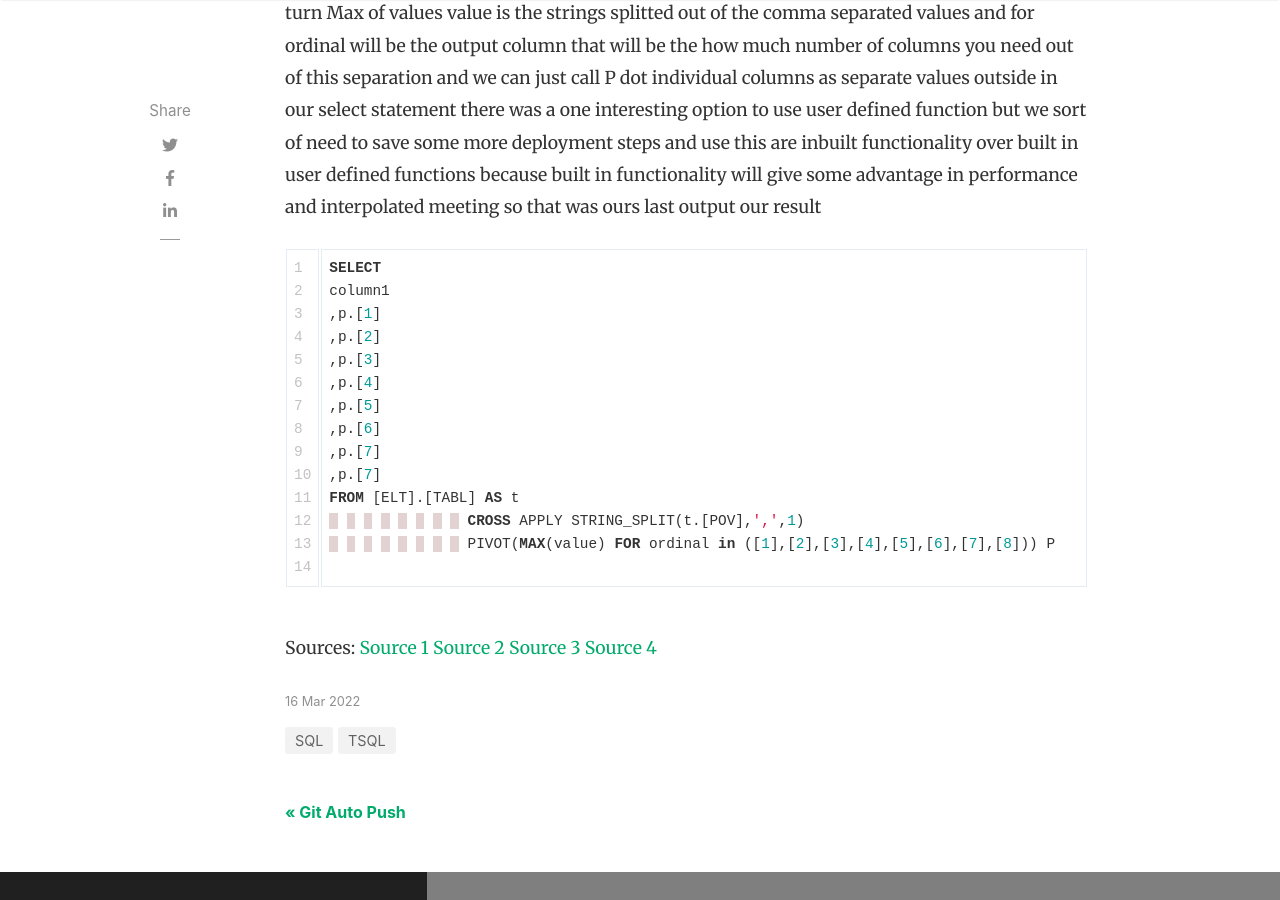
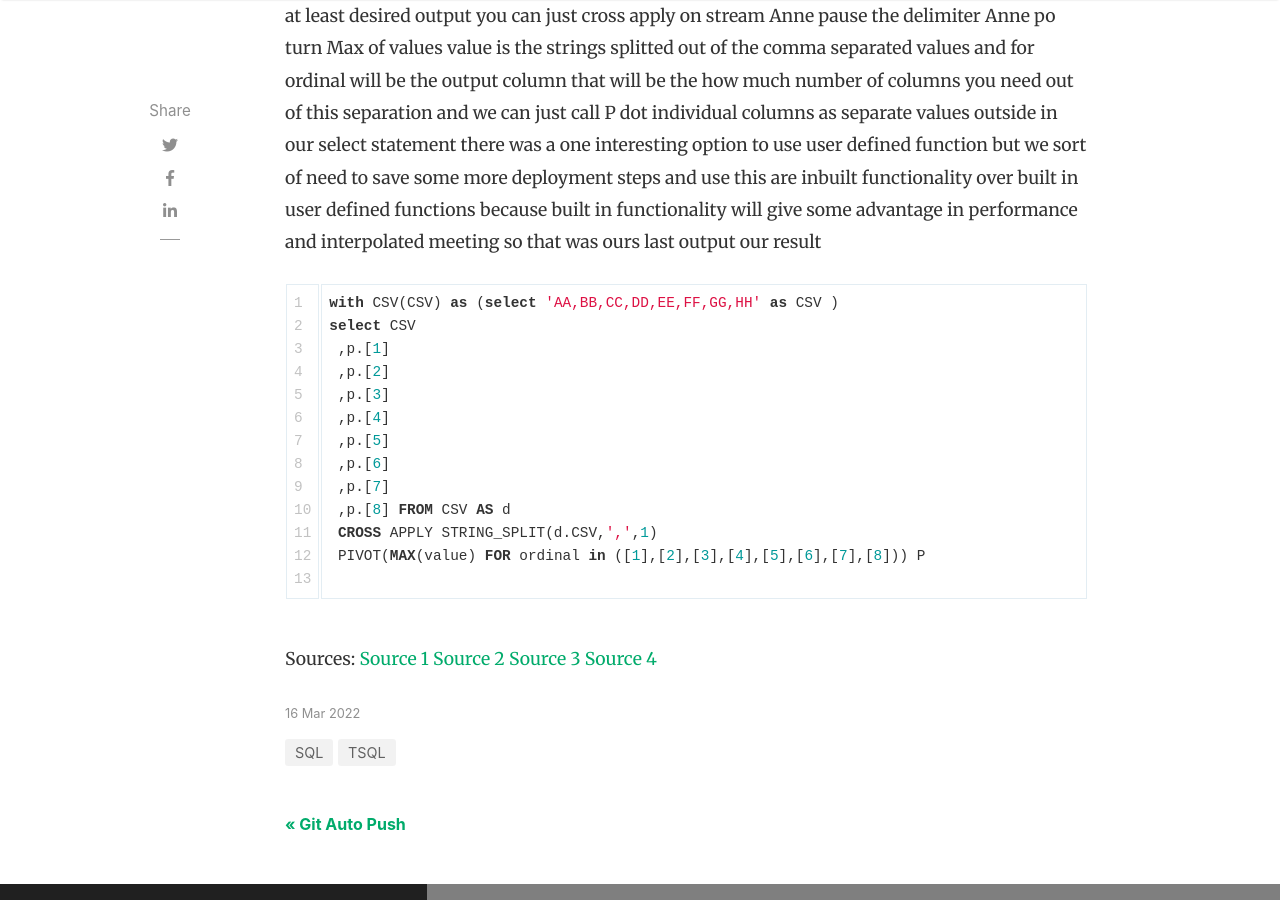
Before and after one commit to ashish-choudhari/weblog, a Jekyll site: the page built from _posts/2022-03-16-comma-separated-values-columns.md, in a window 1280 px wide and 900 px high, scrolled down 3009 px. Built offline with Jekyll 4.4.1, drawn with Linux system fonts in a browser that asks for light colours; nearby versions of some CDN libraries; comment, search, counter and statistics services are not loaded.

Commit message:
made changes

```diff
--- a/_posts/2022-03-16-comma-separated-values-columns.md
+++ b/_posts/2022-03-16-comma-separated-values-columns.md
@@ -31,8 +31,8 @@
 cross apply ( select p1 = charindex( ',', str ) ) ap1
 cross apply ( select p2 = charindex( ',', str, p1 + 1 ) ) ap2
 cross apply ( select Nmame = substring( str, 1, p1-1 )
-                 , Surname = substring( str, p1+1, p2-p1-1 )
-          ) ParsedData
+ , Surname = substring( str, p1+1, p2-p1-1 )
+ ) ParsedData
 ~~~
 
 well, some solutions were using XML as data type transformation based on that we can separate columns into multiple but we are using online solution as data analytics and it does not support some of the SQL Server functionality so XML as data type was out of picture here
@@ -46,8 +46,8 @@
 , S.a.value('(/H/r)[4]', 'INT') AS level4
 , S.a.value('(/H/r)[5]', 'INT') AS level5
 FROM (
-    SELECT *,CAST (N'<H><r>' + REPLACE(levelsFeed, ',', '</r><r>')  + '</r> </H>' AS XML) AS [vals]
-    FROM Feedbacks
+ SELECT *,CAST (N'<H><r>' + REPLACE(levelsFeed, ',', '</r><r>')  + '</r> </H>' AS XML) AS [vals]
+ FROM Feedbacks
 )  as d
 CROSS APPLY d.[vals].nodes('/H/r') S(a)
 ~~~
@@ -58,17 +58,17 @@
 
 SELECT FeedbackID, [1],[2],[3],[4],[5]
 FROM (
-    SELECT *, ROW_NUMBER() OVER (PARTITION BY feedbackID ORDER BY (SELECT  null)) as rn
+ SELECT *, ROW_NUMBER() OVER (PARTITION BY feedbackID ORDER BY (SELECT  null)) as rn
 FROM (
-    SELECT FeedbackID, levelsFeed
-    FROM Feedbacks
+ SELECT FeedbackID, levelsFeed
+ FROM Feedbacks
 ) as a
 CROSS APPLY dbo.Split(levelsFeed, ',')
 ) as SourceTable
 PIVOT
 (
-    MAX(data)
-    FOR rn IN ([1],[2],[3],[4],[5])
+ MAX(data)
+ FOR rn IN ([1],[2],[3],[4],[5])
 )as pivotable
 
 ~~~
@@ -77,19 +77,18 @@
 
 
 ~~~sql
-SELECT
-column1
-,p.[1]
-,p.[2]
-,p.[3]
-,p.[4]
-,p.[5]
-,p.[6]
-,p.[7]
-,p.[7]
-FROM [ELT].[TABL] AS t
-                CROSS APPLY STRING_SPLIT(t.[POV],',',1)
-                PIVOT(MAX(value) FOR ordinal in ([1],[2],[3],[4],[5],[6],[7],[8])) P
+with CSV(CSV) as (select 'AA,BB,CC,DD,EE,FF,GG,HH' as CSV )
+select CSV
+ ,p.[1]
+ ,p.[2]
+ ,p.[3]
+ ,p.[4]
+ ,p.[5]
+ ,p.[6]
+ ,p.[7]
+ ,p.[8] FROM CSV AS d
+ CROSS APPLY STRING_SPLIT(d.CSV,',',1)
+ PIVOT(MAX(value) FOR ordinal in ([1],[2],[3],[4],[5],[6],[7],[8])) P
 
 ~~~
 Sources:
```
Also changed, not shown: other parts of _posts/2022-03-16-comma-separated-values-columns.md (+1 -1 lines), assets/images/20220316.gif (added).
